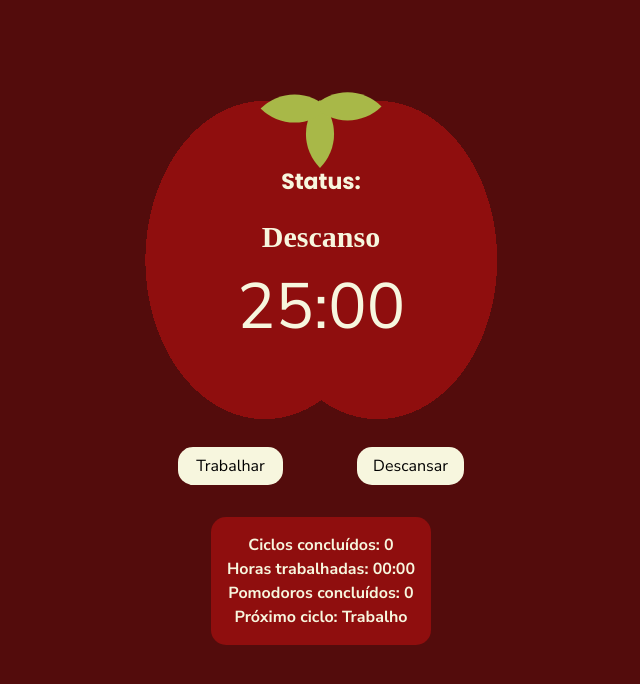
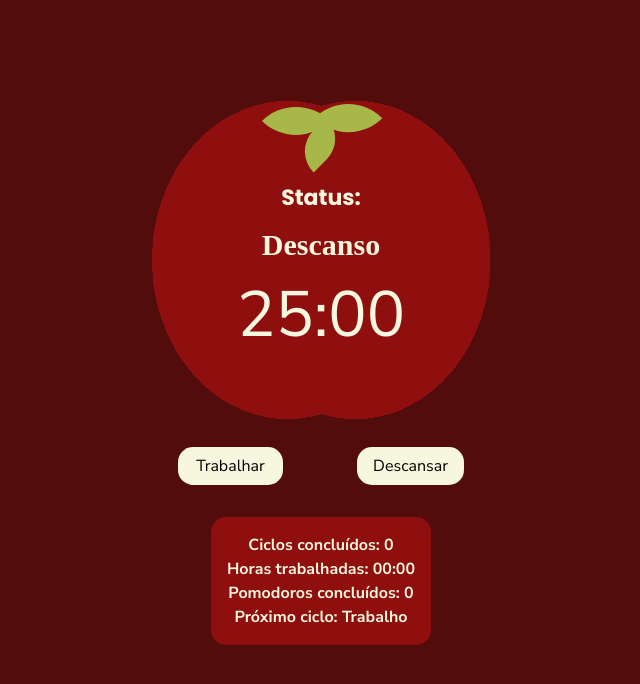
Before and after one commit to lucassmaniotto/Pomodoro, a React (Create React App) app: page / in a window 1280 px wide. Shown: the top 684 px of the page, without its empty margins (319-959 px from the left). Built offline with nearby package versions, Linux system fonts and the light colour scheme; a web font is replaced by a local one.

Commit message:
styles: melhorando visual do tomate

```diff
--- a/src/index.css
+++ b/src/index.css
@@ -1,13 +1,12 @@
 :root {
   --first-color: #530C0C;
   --second-color: #8F0E0E;
-  --third-color: #fd3838;
+  --third-color: #FF6347;
   --fourth-color: #F7F6DE;
+  --leaves-color: #A8B848;
   --title-font-family: 'Poppins', sans-serif;
   --subtitle-font-family: 'Rasa', serif;
   --text-font-family: 'Nunito Sans', sans-serif;
-  --tomato-color: #FF6347;
-  --leaves-color: #A8B848;
 }
 
 * {
@@ -56,8 +55,7 @@ body {
     );
   background-position: 100% 0, 0 100%;
   background-repeat: no-repeat;
-  background-size: 75%;
-  box-shadow: 0 0 0 rgba(0, 0, 0, 0.5);
+  background-size: 85%;
   position: relative;
 }
 
@@ -65,7 +63,7 @@ body {
   font-family: var(--title-font-family);
   font-size: 22px;
   color: var(--fourth-color);
-  margin-bottom: 1rem;
+  margin: 1.5rem 0 0.5rem 0;
 }
 
 .pomodoro h3 {
@@ -172,12 +170,12 @@ body {
 
 .pomodoroTop {
   background: var(--leaves-color);
-  height: 48px;
+  height: 30px;
   width: 48px;
   border-radius: 48px 0 48px 0;
   position: absolute;
   transform: rotateZ(135deg);
-  top: 75px;
+  top: 95px;
   z-index: 1;
   left: 200px;
   transition: all .2s ease-in-out;
@@ -192,7 +190,7 @@ body {
   position: absolute;
   z-index: 1;
   transform: rotateZ(90deg);
-  top: 36px;
+  top: 25px;
   transition: all .2s ease-in-out;
 }
 
@@ -205,7 +203,7 @@ body {
   position: absolute;
   z-index: 1;
   transform: rotateZ(90deg);
-  top: 0px;
+  top: -10px;
   right: 39px;
   transition: all .2s ease-in-out;
 }
```
